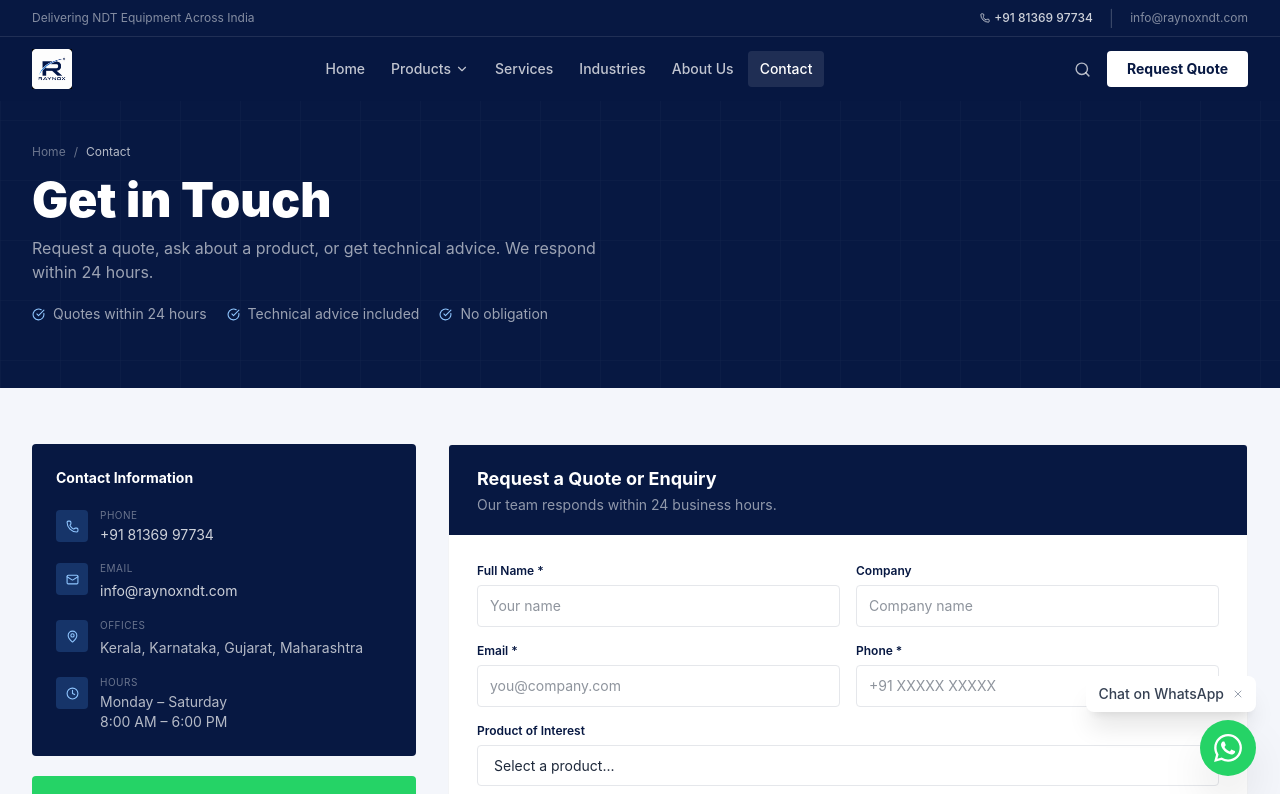
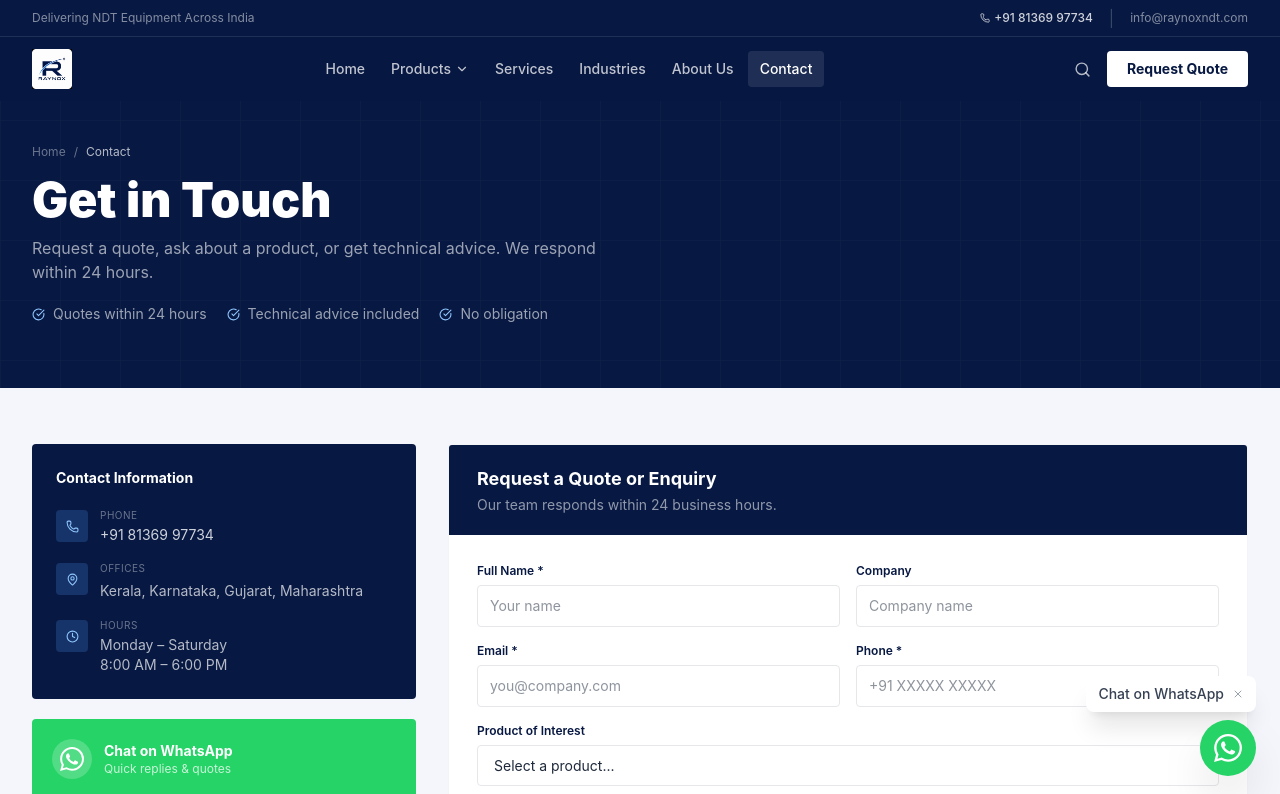
Before and after one commit to raynoxndt/v4, a Next.js app: page /contact in a window 1280 px wide. Shown: the top 794 px of the page. Built offline with nearby package versions, Linux system fonts and the light colour scheme.

Commit message:
Fix contact information rendering in page.tsx

```diff
--- a/app/contact/page.tsx
+++ b/app/contact/page.tsx
@@ -33,8 +33,7 @@
               <div className="bg-[#071842] rounded-sm p-6">
                 <h3 className="text-white font-bold text-sm mb-5">Contact Information</h3>
                 <div className="space-y-4">
-                  {[{ Icon: Phone, label: "Phone", content: <><a href={`tel:${siteConfig.phone}`} className="text-white/80 text-sm hover:text-white block">{siteConfig.phone}</a><a href={`tel:${siteConfig.phoneAlt}`} className="text-white/50 text-xs hover:text-white/80">{siteConfig.phoneAlt}</a></> },
-                    { Icon: Mail, label: "Email", content: <a href={`mailto:${siteConfig.email}`} className="text-white/80 text-sm hover:text-white">{siteConfig.email}</a> },
+                  {[{ Icon: Phone, label: "Phone", content: <a href={`tel:${siteConfig.phone}`} className="text-white/80 text-sm hover:text-white block">{siteConfig.phone}</a> },
                     { Icon: MapPin, label: "Offices", content: <span className="text-white/70 text-sm">{siteConfig.offices.map(o => o.city).join(", ")}</span> },
                     { Icon: Clock, label: "Hours", content: <><p className="text-white/70 text-sm">{siteConfig.businessHours.weekdays}</p><p className="text-white/70 text-sm">{siteConfig.businessHours.hours}</p></> }
                   ].map(({ Icon, label, content }) => (
```
